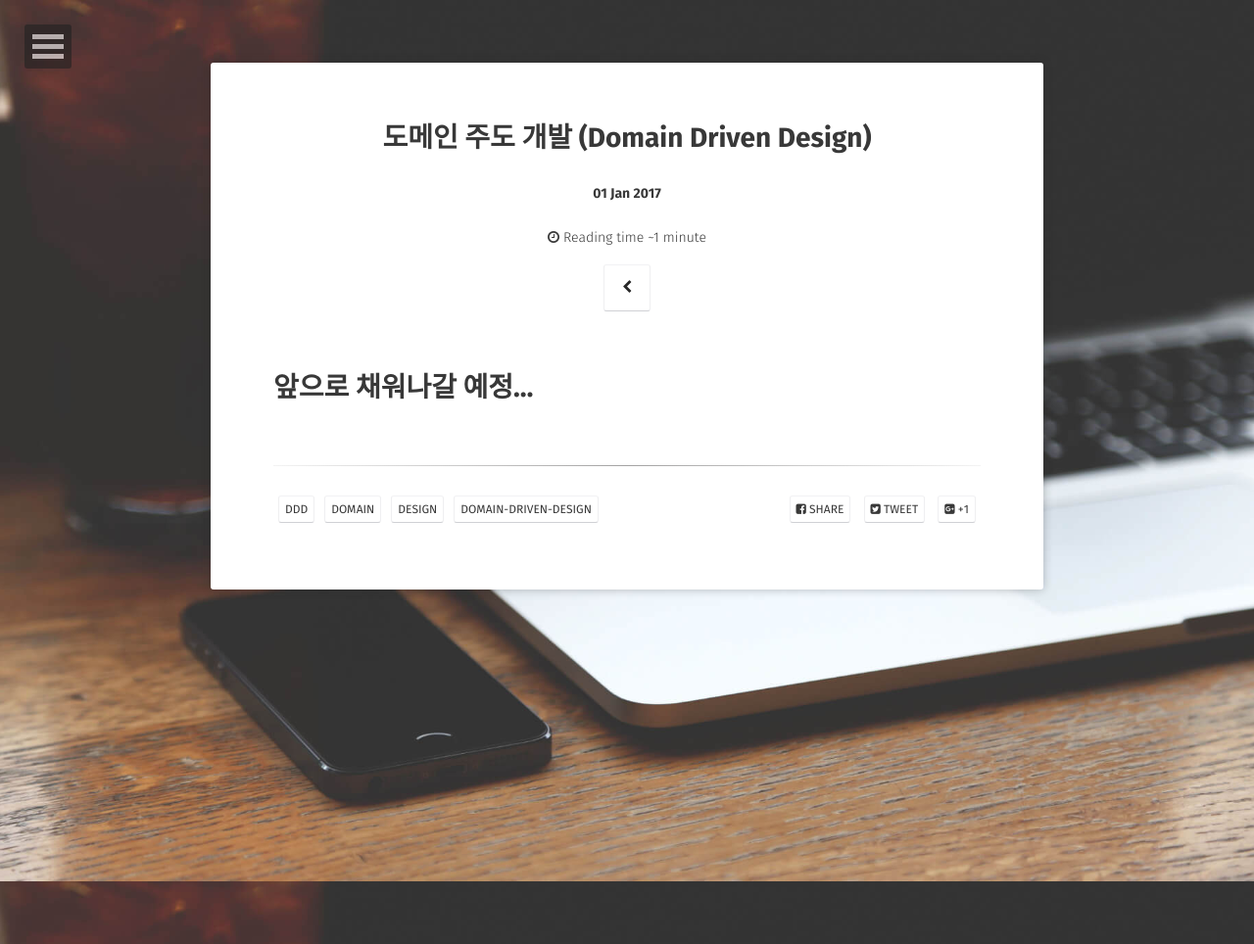
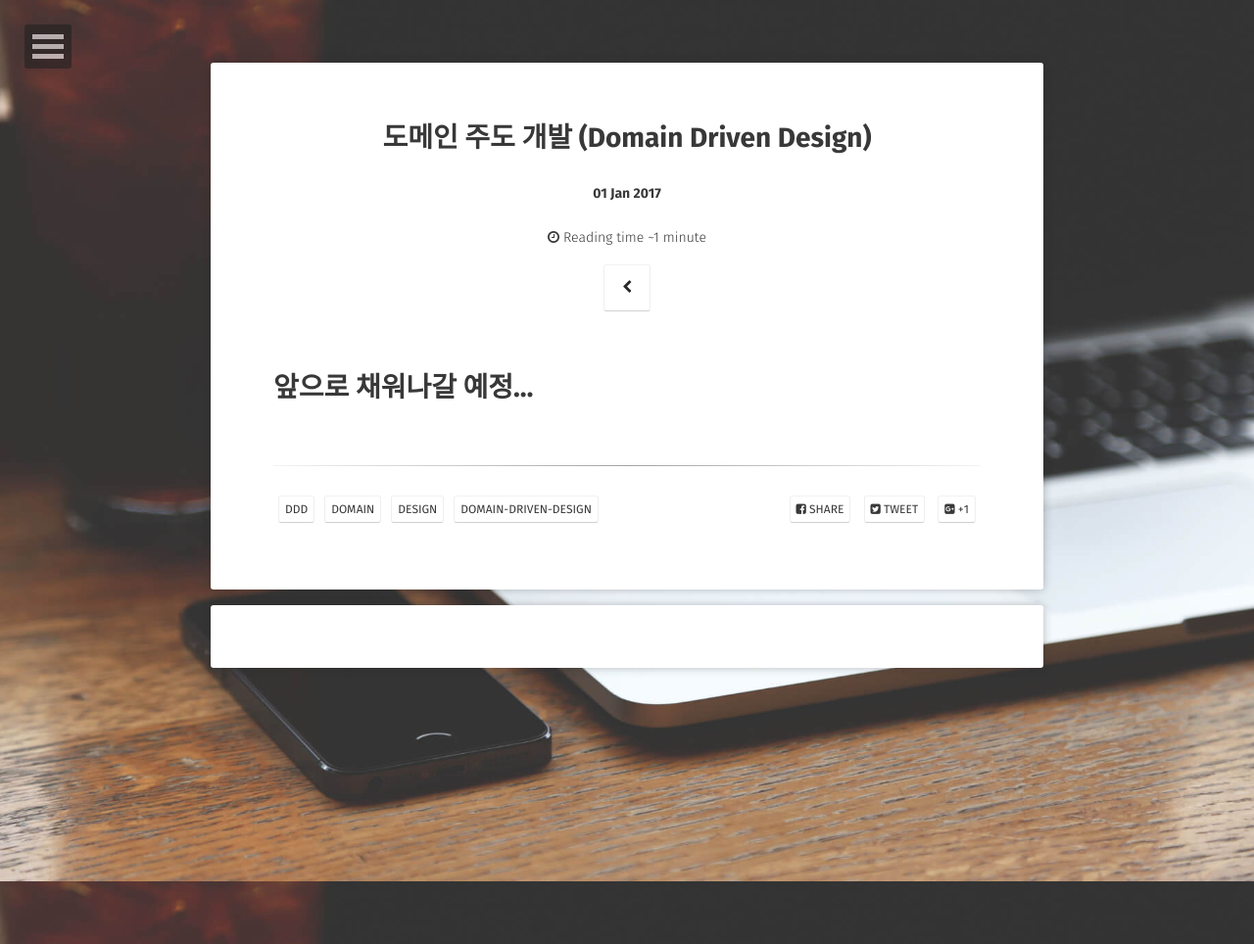
Before and after one commit to ryandev421/ryanpark91.github.io, a Jekyll site: the page built from _posts/development/2017-01-01-DDD.md, in a window 1280 px wide. Shown: the whole page at 98% size. Built offline with Jekyll 4.4.1, drawn with Linux system fonts in a browser that asks for light colours; some web fonts are replaced; comment, search, counter and statistics services are not loaded.

Commit message:
disqus 플러그인 관련 스크립트 오류 수정

```diff
--- a/_includes/disqus_comments.html
+++ b/_includes/disqus_comments.html
@@ -1,8 +1,9 @@
 {% if site.disqus_shortname %}
+    <section id="disqus_thread" class="animated fadeInUp"></section>
     <script type="text/javascript">
         var disqus_config = function () {
-            this.page.url = '{{ page.url }}';  // Replace PAGE_URL with your page's canonical URL variable
-            this.page.identifier = '{{ page.url }}'; // Replace PAGE_IDENTIFIER with your page's unique identifier variable
+            this.page.url = '{{ page.url }}';
+            this.page.identifier = '{{ page.url }}';
         };
 
         (function() {
--- a/_includes/scripts.html
+++ b/_includes/scripts.html
@@ -30,6 +30,3 @@
       ga('send', 'pageview');
     </script>
     {% endif %}
-    {% if page.comments %}
-        {% include disqus_comments.html %}
-    {% endif %}
--- a/_layouts/page.html
+++ b/_layouts/page.html
@@ -24,7 +24,9 @@
                 {{ content }}
             </div>
         </div>
-        {% if page.comments %}<section id="disqus_thread" class="animated fadeInUp"></section>{% endif %}
+        {% if page.comments %}
+            {% include disqus_comments.html %}
+        {% endif %}
     </header>
     {% include scripts.html %}
     {% if site.mathjax == true %}
--- a/_layouts/post.html
+++ b/_layouts/post.html
@@ -38,6 +38,9 @@
                 </div>
             </div>
         </div>
+        {% if page.comments %}
+            {% include disqus_comments.html %}
+        {% endif %}
     </header>
     {% include scripts.html %}
     {% if site.mathjax == true %}
```
